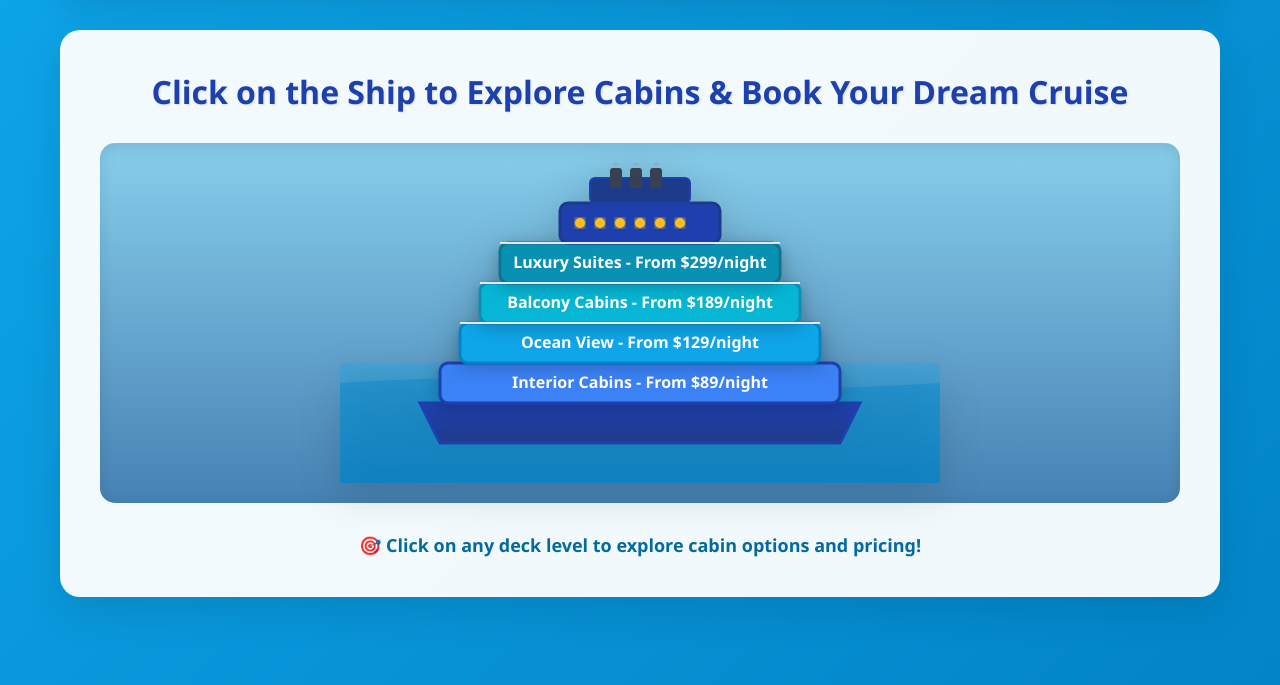
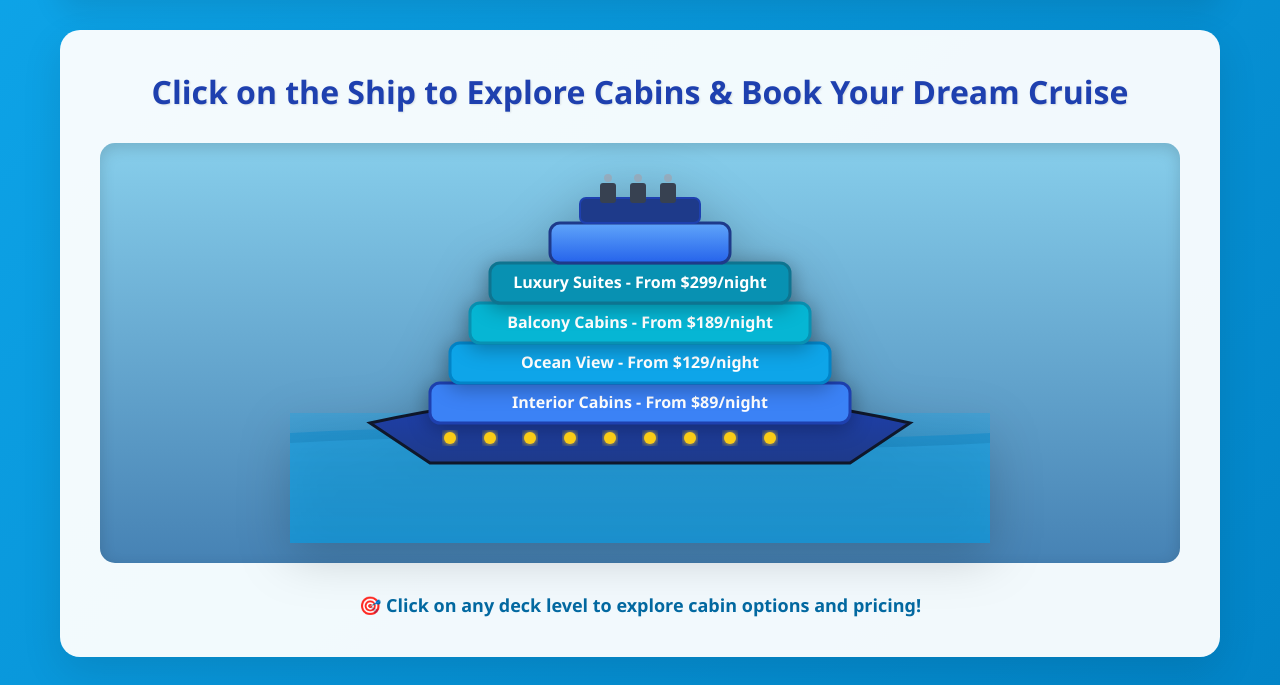
Before and after one commit to WRandazzo12/TeamPierPressure, a PHP site: page / in a window 1280 px wide. Shown: the part 115-800 px from the top of the page. Run offline with PHP 8.4, Linux system fonts and the light colour scheme.

Commit message:
updated homepage look

```diff
--- a/index.html
+++ b/index.html
@@ -20,18 +20,20 @@
     <div class="hero">
       <h2>Click on the Ship to Explore Cabins & Book Your Dream Cruise</h2>
 
-            <!-- Enhanced interactive SVG cruise ship with larger clickable areas and better visuals -->
       <div class="ship-container">
-                <svg class="cruise-ship" width="600" height="320" viewBox="0 0 600 320">
-                    <!-- Ocean waves background -->
+        <svg class="cruise-ship" width="700" height="380" viewBox="0 0 700 380">
           <defs>
             <linearGradient id="oceanGradient" x1="0%" y1="0%" x2="0%" y2="100%">
               <stop offset="0%" style="stop-color:#0ea5e9;stop-opacity:0.3" />
               <stop offset="100%" style="stop-color:#0284c7;stop-opacity:0.6" />
             </linearGradient>
             <linearGradient id="hullGradient" x1="0%" y1="0%" x2="0%" y2="100%">
-                            <stop offset="0%" style="stop-color:#1e40af;stop-opacity:1" />
-                            <stop offset="100%" style="stop-color:#1e3a8a;stop-opacity:1" />
+              <stop offset="0%" style="stop-color:#1e40af" />
+              <stop offset="100%" style="stop-color:#1e3a8a" />
+            </linearGradient>
+            <linearGradient id="deckGradient" x1="0%" y1="0%" x2="0%" y2="100%">
+              <stop offset="0%" style="stop-color:#60a5fa" />
+              <stop offset="100%" style="stop-color:#2563eb" />
             </linearGradient>
             <filter id="glow">
               <feGaussianBlur stdDeviation="3" result="coloredBlur"/>
@@ -42,106 +44,96 @@
             </filter>
           </defs>
 
-                    <!-- Ocean background -->
-                    <rect x="0" y="200" width="600" height="120" fill="url(#oceanGradient)"/>
-
-                    <!-- Animated waves -->
-                    <path d="M0 220 Q150 210 300 220 T600 220 L600 320 L0 320 Z" fill="#0284c7" opacity="0.4">
-                        <animateTransform attributeName="transform" type="translate" values="0,0; -50,0; 0,0" dur="4s" repeatCount="indefinite"/>
+          <!-- Ocean -->
+          <rect x="0" y="250" width="700" height="140" fill="url(#oceanGradient)"/>
+          <path d="M0 270 Q175 260 350 270 T700 270 L700 390 L0 390 Z" fill="#0284c7" opacity="0.4">
+            <animateTransform attributeName="transform" type="translate" values="0,0; -60,0; 0,0" dur="5s" repeatCount="indefinite"/>
+          </path>
+          <path d="M0 280 Q175 270 350 280 T700 280 L700 390 L0 390 Z" fill="#38bdf8" opacity="0.25">
+            <animateTransform attributeName="transform" type="translate" values="0,0; 60,0; 0,0" dur="6s" repeatCount="indefinite"/>
           </path>
 
-                    <!-- Ship Hull with gradient -->
-                    <path d="M80 240 L520 240 L500 280 L100 280 Z" fill="url(#hullGradient)" stroke="#1e40af" stroke-width="3"/>
+          <!-- Hull -->
+          <path d="M80 260 Q350 200 620 260 L560 300 L140 300 Z" fill="url(#hullGradient)" stroke="#0f172a" stroke-width="3"/>
 
-                    <!-- Deck 1 - Interior Cabins (larger clickable area) -->
-                    <rect class="clickable-deck" data-deck="interior" x="100" y="200" width="400" height="40"
-                          fill="#3b82f6" stroke="#1e40af" stroke-width="3" rx="8"/>
-                    <text x="300" y="225" text-anchor="middle" fill="white" font-size="16" font-weight="bold">Interior Cabins - From $89/night</text>
+          <!-- Decks -->
+          <rect class="clickable-deck" data-deck="interior" x="140" y="220" width="420" height="40" fill="#3b82f6" stroke="#1e40af" stroke-width="3" rx="10"/>
+          <text x="350" y="245" text-anchor="middle" fill="white" font-size="16" font-weight="bold">Interior Cabins - From $89/night</text>
 
-                    <!-- Deck 2 - Ocean View (larger clickable area) -->
-                    <rect class="clickable-deck" data-deck="ocean" x="120" y="160" width="360" height="40"
-                          fill="#0ea5e9" stroke="#0284c7" stroke-width="3" rx="8"/>
-                    <text x="300" y="185" text-anchor="middle" fill="white" font-size="16" font-weight="bold">Ocean View - From $129/night</text>
+          <rect class="clickable-deck" data-deck="ocean" x="160" y="180" width="380" height="40" fill="#0ea5e9" stroke="#0284c7" stroke-width="3" rx="10"/>
+          <text x="350" y="205" text-anchor="middle" fill="white" font-size="16" font-weight="bold">Ocean View - From $129/night</text>
 
-                    <!-- Deck 3 - Balcony (larger clickable area) -->
-                    <rect class="clickable-deck" data-deck="balcony" x="140" y="120" width="320" height="40"
-                          fill="#06b6d4" stroke="#0891b2" stroke-width="3" rx="8"/>
-                    <text x="300" y="145" text-anchor="middle" fill="white" font-size="16" font-weight="bold">Balcony Cabins - From $189/night</text>
+          <rect class="clickable-deck" data-deck="balcony" x="180" y="140" width="340" height="40" fill="#06b6d4" stroke="#0891b2" stroke-width="3" rx="10"/>
+          <text x="350" y="165" text-anchor="middle" fill="white" font-size="16" font-weight="bold">Balcony Cabins - From $189/night</text>
 
-                    <!-- Deck 4 - Suites (larger clickable area) -->
-                    <rect class="clickable-deck" data-deck="suite" x="160" y="80" width="280" height="40"
-                          fill="#0891b2" stroke="#0e7490" stroke-width="3" rx="8"/>
-                    <text x="300" y="105" text-anchor="middle" fill="white" font-size="16" font-weight="bold">Luxury Suites - From $299/night</text>
+          <rect class="clickable-deck" data-deck="suite" x="200" y="100" width="300" height="40" fill="#0891b2" stroke="#0e7490" stroke-width="3" rx="10"/>
+          <text x="350" y="125" text-anchor="middle" fill="white" font-size="16" font-weight="bold">Luxury Suites - From $299/night</text>
 
-                    <!-- Ship Superstructure with better styling -->
-                    <rect x="220" y="40" width="160" height="40" fill="#1e40af" stroke="#1e3a8a" stroke-width="3" rx="8"/>
-                    <rect x="250" y="15" width="100" height="25" fill="#1e3a8a" stroke="#1e40af" stroke-width="2" rx="5"/>
+          <!-- Bridge -->
+          <rect x="260" y="60" width="180" height="40" fill="url(#deckGradient)" stroke="#1e3a8a" stroke-width="3" rx="10"/>
+          <rect x="290" y="35" width="120" height="25" fill="#1e3a8a" stroke="#1e40af" stroke-width="2" rx="6"/>
 
-                    <!-- Enhanced Smokestacks -->
-                    <rect x="270" y="5" width="12" height="20" fill="#374151" rx="3"/>
-                    <rect x="290" y="5" width="12" height="20" fill="#374151" rx="3"/>
-                    <rect x="310" y="5" width="12" height="20" fill="#374151" rx="3"/>
-
-                    <!-- Smoke animation -->
-                    <circle cx="276" cy="0" r="3" fill="#9ca3af" opacity="0.7">
-                        <animate attributeName="cy" values="0;-15;-30" dur="2s" repeatCount="indefinite"/>
-                        <animate attributeName="opacity" values="0.7;0.3;0" dur="2s" repeatCount="indefinite"/>
+          <!-- Smokestacks -->
+          <rect x="310" y="20" width="16" height="20" fill="#374151" rx="3"/>
+          <rect x="340" y="20" width="16" height="20" fill="#374151" rx="3"/>
+          <rect x="370" y="20" width="16" height="20" fill="#374151" rx="3"/>
+          <circle cx="318" cy="15" r="4" fill="#9ca3af" opacity="0.7">
+            <animate attributeName="cy" values="15;-15;-40" dur="3s" repeatCount="indefinite"/>
+            <animate attributeName="opacity" values="0.7;0.4;0" dur="3s" repeatCount="indefinite"/>
           </circle>
-                    <circle cx="296" cy="0" r="3" fill="#9ca3af" opacity="0.7">
-                        <animate attributeName="cy" values="0;-15;-30" dur="2.5s" repeatCount="indefinite"/>
-                        <animate attributeName="opacity" values="0.7;0.3;0" dur="2.5s" repeatCount="indefinite"/>
+          <circle cx="348" cy="15" r="4" fill="#9ca3af" opacity="0.7">
+            <animate attributeName="cy" values="15;-15;-40" dur="3.5s" repeatCount="indefinite"/>
+            <animate attributeName="opacity" values="0.7;0.4;0" dur="3.5s" repeatCount="indefinite"/>
           </circle>
-                    <circle cx="316" cy="0" r="3" fill="#9ca3af" opacity="0.7">
-                        <animate attributeName="cy" values="0;-15;-30" dur="3s" repeatCount="indefinite"/>
-                        <animate attributeName="opacity" values="0.7;0.3;0" dur="3s" repeatCount="indefinite"/>
+          <circle cx="378" cy="15" r="4" fill="#9ca3af" opacity="0.7">
+            <animate attributeName="cy" values="15;-15;-40" dur="4s" repeatCount="indefinite"/>
+            <animate attributeName="opacity" values="0.7;0.4;0" dur="4s" repeatCount="indefinite"/>
           </circle>
 
-                    <!-- Enhanced Windows with glow effect -->
-                    <circle cx="240" cy="60" r="5" fill="#fbbf24" filter="url(#glow)"/>
-                    <circle cx="260" cy="60" r="5" fill="#fbbf24" filter="url(#glow)"/>
-                    <circle cx="280" cy="60" r="5" fill="#fbbf24" filter="url(#glow)"/>
-                    <circle cx="300" cy="60" r="5" fill="#fbbf24" filter="url(#glow)"/>
-                    <circle cx="320" cy="60" r="5" fill="#fbbf24" filter="url(#glow)"/>
-                    <circle cx="340" cy="60" r="5" fill="#fbbf24" filter="url(#glow)"/>
-
-                    <!-- Deck railings for detail -->
-                    <line x1="120" y1="160" x2="480" y2="160" stroke="#e5e7eb" stroke-width="2"/>
-                    <line x1="140" y1="120" x2="460" y2="120" stroke="#e5e7eb" stroke-width="2"/>
-                    <line x1="160" y1="80" x2="440" y2="80" stroke="#e5e7eb" stroke-width="2"/>
+          <!-- Portholes -->
+          <g>
+            <circle cx="160" cy="275" r="6" fill="#facc15" filter="url(#glow)"/>
+            <circle cx="200" cy="275" r="6" fill="#facc15" filter="url(#glow)"/>
+            <circle cx="240" cy="275" r="6" fill="#facc15" filter="url(#glow)"/>
+            <circle cx="280" cy="275" r="6" fill="#facc15" filter="url(#glow)"/>
+            <circle cx="320" cy="275" r="6" fill="#facc15" filter="url(#glow)"/>
+            <circle cx="360" cy="275" r="6" fill="#facc15" filter="url(#glow)"/>
+            <circle cx="400" cy="275" r="6" fill="#facc15" filter="url(#glow)"/>
+            <circle cx="440" cy="275" r="6" fill="#facc15" filter="url(#glow)"/>
+            <circle cx="480" cy="275" r="6" fill="#facc15" filter="url(#glow)"/>
+          </g>
         </svg>
       </div>
 
-            <p style="margin-top: 30px; color: #0369a1; font-weight: 600; font-size: 18px;">
+      <!-- Easter egg target -->
+      <p id="bullseye" style="margin-top: 30px; color: #0369a1; font-weight: 600; font-size: 18px; cursor: pointer;">
         🎯 Click on any deck level to explore cabin options and pricing!
       </p>
+
+      <!-- Explosion effect -->
+      <div id="explosion" style="display:none; text-align:center; margin-top:20px;">
+        <div id="explosion-icon" style="font-size:60px;">💥</div>
+        <div id="explosion-message" style="margin-top:10px; font-size:22px; font-weight:bold; color:darkred;">
+          I guess you will stay on the land, land lubber!
+        </div>
+      </div>
     </div>
   </div>
 
-    <!-- Enhanced booking modal -->
+  <!-- Booking Modal -->
   <div id="bookingModal" class="modal">
     <div class="modal-content">
       <span class="close">&times;</span>
       <h2 id="modalTitle">Select Your Cabin</h2>
-
-            <div id="cabinOptions">
-                <!-- Cabin options will be loaded here -->
-            </div>
-
+      <div id="cabinOptions"></div>
       <form id="bookingForm" class="booking-form" style="display: none;">
         <h3>Complete Your Booking</h3>
-
-                <select id="cruiseSelect" required>
-                    <option value="">Select Cruise</option>
-                </select>
-
+        <select id="cruiseSelect" required><option value="">Select Cruise</option></select>
         <input type="number" id="passengers" min="1" max="4" value="2" placeholder="Number of Passengers" required>
-
         <input type="date" id="departureDate" required>
-
         <input type="text" id="customerName" placeholder="Full Name" required>
         <input type="email" id="customerEmail" placeholder="Email Address" required>
         <input type="tel" id="customerPhone" placeholder="Phone Number" required>
-
         <div class="price-summary">
           <h4>Price Summary</h4>
           <p>Price per night: $<span id="pricePerNight">0</span></p>
@@ -149,7 +141,6 @@
           <p>Passengers: <span id="totalPassengers">2</span></p>
           <p class="total-price">Total: $<span id="totalPrice">0</span></p>
         </div>
-
         <button type="submit">Book Now</button>
       </form>
     </div>
--- a/style.css
+++ b/style.css
@@ -73,25 +72,24 @@ nav a:hover {
   padding: 20px;
   background: linear-gradient(180deg, #87ceeb 0%, #4682b4 100%);
   border-radius: 15px;
-  box-shadow: inset 0 5px 15px rgba(0, 0, 0, 0.1);
+  box-shadow: inset 0 5px 15px rgba(0, 0, 0, 0.15);
 }
 
 .cruise-ship {
   max-width: 100%;
   height: auto;
-  filter: drop-shadow(0 10px 20px rgba(0, 0, 0, 0.2));
+  filter: drop-shadow(0 12px 25px rgba(0, 0, 0, 0.25));
 }
 
-/* Enhanced clickable deck styling */
 .clickable-deck {
   cursor: pointer;
   transition: all 0.3s ease;
-  filter: drop-shadow(0 4px 8px rgba(0, 0, 0, 0.2));
+  filter: drop-shadow(0 4px 10px rgba(0, 0, 0, 0.3));
 }
 
 .clickable-deck:hover {
   transform: scale(1.05);
-  filter: drop-shadow(0 8px 16px rgba(0, 0, 0, 0.3)) brightness(1.1);
+  filter: drop-shadow(0 8px 16px rgba(0, 0, 0, 0.4)) brightness(1.1);
   stroke-width: 4;
 }
 
```
Also changed, not shown: other parts of style.css (+12 -26 lines), script.js (+31 -52 lines). Lines whose indentation alone changed are shown as unchanged.
